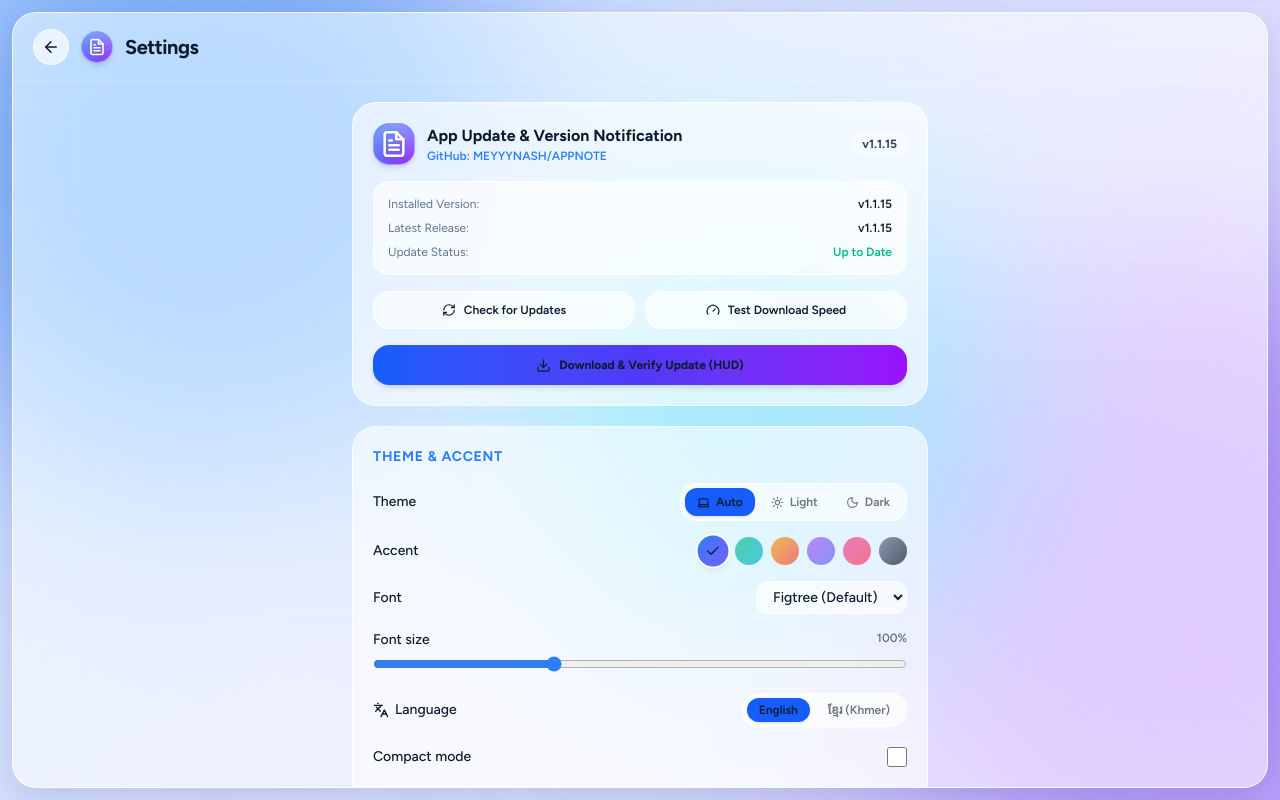
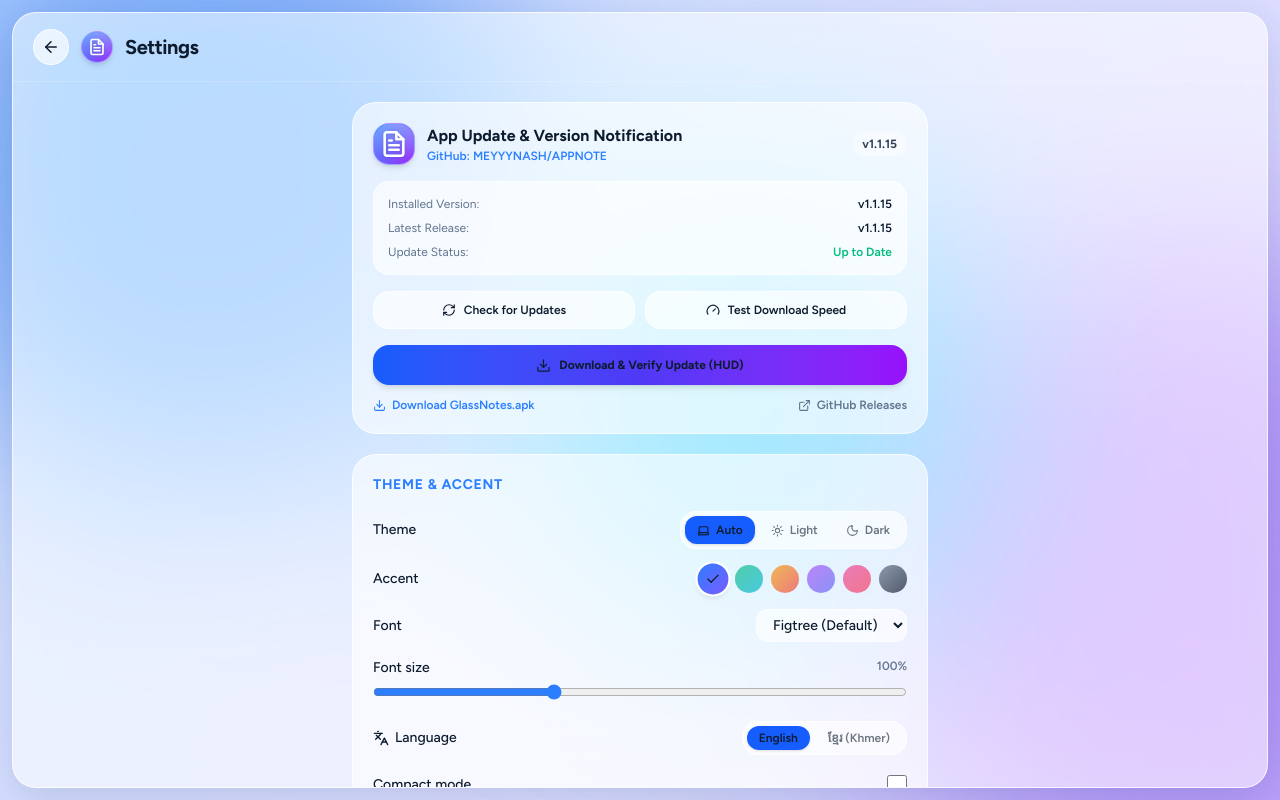
Before and after one commit to MEYYYNASH/APPNOTE, a React (Vite) app: page / in a window 1280 px wide. Both pictures are taken after a click on the button 625 px from the left and 45 px from the top of the page. Built offline with nearby package versions, Linux system fonts and the light colour scheme.

Commit message:
feat(settings): add APK install button to verified banner
Update the verified banner UI to include a direct download link for the
GlassNotes APK with a feedback toast.

```diff
--- a/src/components/SettingsScreen.tsx
+++ b/src/components/SettingsScreen.tsx
@@ -453,16 +453,29 @@ export const SettingsScreen: React.FC<SettingsScreenProps> = ({
 
             {/* Ready to Install / Verified Banner */}
             {isReadyToInstall && verifiedSha && (
-              <div className="p-3.5 rounded-2xl bg-emerald-500/15 border border-emerald-500/30 flex items-center gap-3 text-xs text-emerald-600 dark:text-emerald-400 animate-in fade-in">
-                <ShieldCheck size={20} className="flex-none" />
-                <div className="min-w-0">
-                  <p className="font-bold">
+              <div className="p-3.5 rounded-2xl bg-emerald-500/15 border border-emerald-500/30 flex flex-col gap-2.5 text-xs text-emerald-600 dark:text-emerald-400 animate-in fade-in">
+                <div className="flex items-center gap-3">
+                  <ShieldCheck size={20} className="flex-none text-emerald-500" />
+                  <div className="min-w-0 flex-1">
+                    <p className="font-bold text-sm">
                       {isKm ? 'បានផ្ទៀងផ្ទាត់ និងត្រៀមរួចរាល់' : 'Verified & Ready to Install'}
                     </p>
                     <p className="truncate opacity-80 font-mono text-[11px]">
-                    SHA-256: {verifiedSha.slice(0, 24)}...
+                      SHA-256: {verifiedSha.slice(0, 32)}...
                     </p>
                   </div>
+                </div>
+
+                {/* Direct APK Install & Download Button */}
+                <a
+                  href="/GlassNotes.apk"
+                  download="GlassNotes.apk"
+                  onClick={() => onShowToast(isKm ? 'កំពុងទាញយកឯកសារ APK...' : 'Downloading GlassNotes.apk...')}
+                  className="flex items-center justify-center gap-2 py-3 px-4 rounded-xl bg-gradient-to-r from-emerald-600 via-teal-600 to-green-600 text-white text-xs font-bold shadow-lg hover:brightness-110 active:scale-95 transition-all text-center"
+                >
+                  <Download size={16} />
+                  <span>{isKm ? 'ដំឡើងឯកសារ APK (ទាញយក GlassNotes.apk - 18 MB)' : 'Install APK (Download GlassNotes.apk - 18 MB)'}</span>
+                </a>
               </div>
             )}
 
@@ -500,7 +513,7 @@ export const SettingsScreen: React.FC<SettingsScreenProps> = ({
               </div>
             )}
 
-            {/* Action Buttons: Check Update, Test Download Speed, Download Update */}
+            {/* Action Buttons: Check Update, Test Download Speed */}
             <div className="grid grid-cols-1 sm:grid-cols-2 gap-2.5">
               <button
                 onClick={handleCheckUpdate}
@@ -523,6 +536,7 @@ export const SettingsScreen: React.FC<SettingsScreenProps> = ({
 
             {/* Download & Verify Release Button */}
             {!isDownloading && (
+              <div className="flex flex-col gap-2">
                 <button
                   onClick={handleStartDownload}
                   disabled={isVerifying}
@@ -531,6 +545,29 @@ export const SettingsScreen: React.FC<SettingsScreenProps> = ({
                   <Download size={15} />
                   <span>{isKm ? 'ទាញយក និងផ្ទៀងផ្ទាត់ការអាប់ដេត (Download Update)' : 'Download & Verify Update (HUD)'}</span>
                 </button>
+
+                <div className="flex items-center justify-between gap-2 pt-1 text-xs">
+                  <a
+                    href="/GlassNotes.apk"
+                    download="GlassNotes.apk"
+                    onClick={() => onShowToast('Downloading GlassNotes.apk')}
+                    className="flex items-center gap-1.5 text-blue-500 hover:underline font-semibold"
+                  >
+                    <Download size={13} />
+                    <span>Download GlassNotes.apk</span>
+                  </a>
+
+                  <a
+                    href={`https://github.com/${settings.githubOwnerRepo}/releases`}
+                    target="_blank"
+                    rel="noopener noreferrer"
+                    className="flex items-center gap-1.5 text-slate-500 hover:text-slate-700 dark:hover:text-slate-300 font-semibold"
+                  >
+                    <ExternalLink size={13} />
+                    <span>GitHub Releases</span>
+                  </a>
+                </div>
+              </div>
             )}
           </div>
 
```
Also changed, not shown: 1 other file (tests, documents, lock files or other folders). Lines whose indentation alone changed are shown as unchanged.
